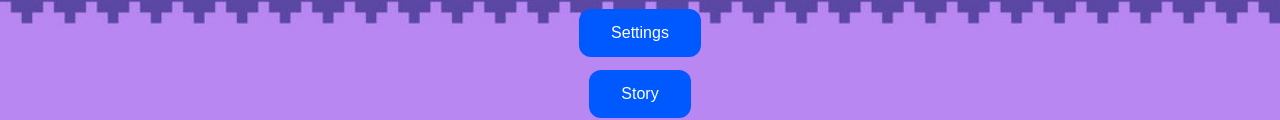
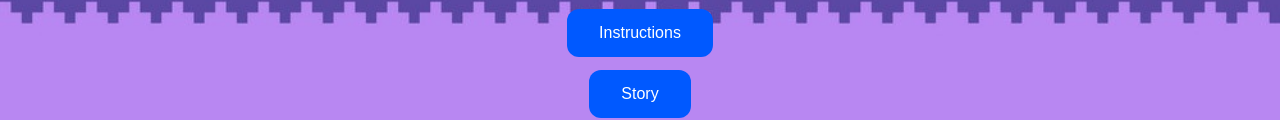
Before and after one commit to Jdon8600/CrystalPoint, a website: page index.html in a window 1280 px wide. Shown: the part 282-402 px from the top of the page. Drawn offline with Linux system fonts and the light colour scheme.

Commit message:
minor changes

```diff
--- a/index.html
+++ b/index.html
@@ -15,7 +15,7 @@
     <div id="selector">
         <button id="guest" class="btn">Play As Guest</button><br>
         <button id="login" class="btn" onclick="login()">Login</button><br>
-        <button id="settings" class="btn">Settings</button><br>
+        <button id="instructions" class="btn">Instructions</button><br>
         <button id="story" class="btn">Story</button><br>
     </div>
 </body>
```
